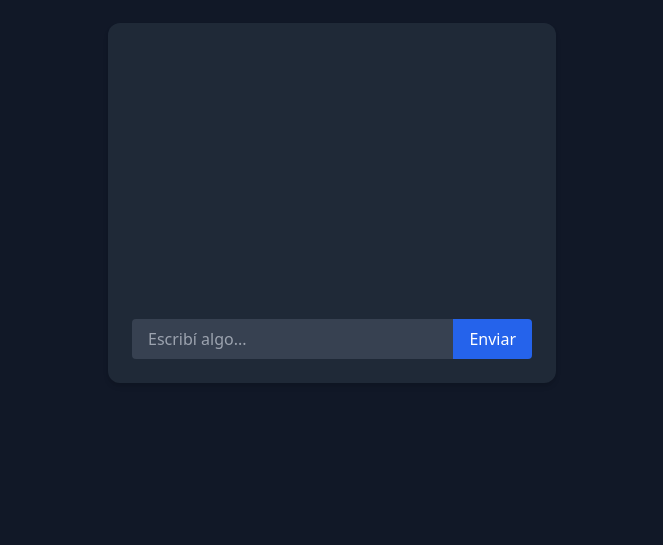
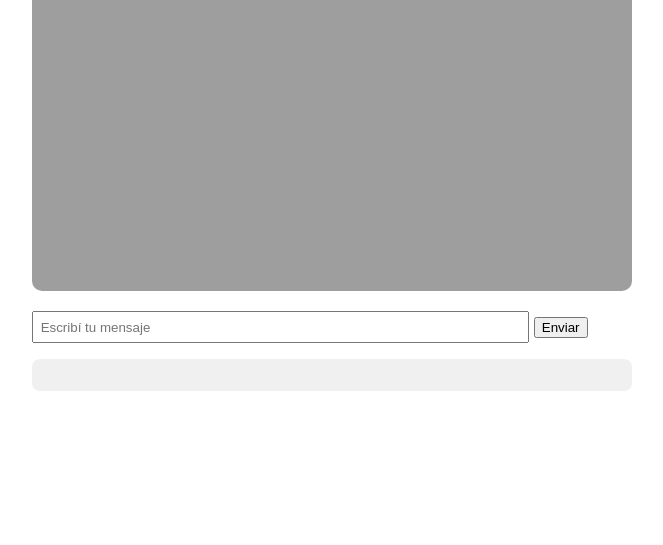
Before and after one commit to jspoleti66/Projects, a Flask app: page / in a window 1280 px wide. Shown: the part 255-800 px from the top of the page, without its empty margins (308-971 px from the left). Run offline with Flask 3, Linux system fonts and the light colour scheme.

Commit message:
Add files via upload

```diff
--- a/templates/index.html
+++ b/templates/index.html
@@ -1,36 +1,72 @@
 <!DOCTYPE html>
 <html lang="es">
 <head>
-  <meta charset="UTF-8" />
-  <meta name="viewport" content="width=device-width, initial-scale=1.0" />
-  <title>AlmostMe - Tu clon digital</title>
-  <link href="https://cdn.jsdelivr.net/npm/tailwindcss@2.2.19/dist/tailwind.min.css" rel="stylesheet">
+  <meta charset="UTF-8">
+  <title>Clon Digital - AlmostMe</title>
+  <style>
+    body { font-family: Arial, sans-serif; max-width: 600px; margin: auto; padding: 1em; }
+    video { width: 100%; border-radius: 10px; margin-bottom: 1em; }
+    #respuesta { margin-top: 1em; background: #f0f0f0; padding: 1em; border-radius: 8px; }
+  </style>
 </head>
-<body class="bg-gray-900 text-white flex flex-col items-center min-h-screen py-10 px-4">
-  <h1 class="text-4xl font-bold mb-6 animate-fade-in">👤 AlmostMe - Clon Digital</h1>
+<body>
+  <h1>AlmostMe: Tu clon digital</h1>
+  <video id="avatarVideo" autoplay loop muted poster="loading.jpg"></video>
 
-  <!-- Avatar animado de D-ID (usar iframe) -->
-  <div class="w-full max-w-md mb-6 aspect-video">
-    <iframe
-      id="did-avatar"
-      src="https://studio.d-id.com/share?id=96718701a9a9fcbd73a59583748a09f3&utm_source=copy"  <!-- ← Reemplazá con el tuyo -->
-      frameborder="0"
-      allow="autoplay; fullscreen"
-      class="w-full h-full rounded-2xl shadow-lg">
-    </iframe>
-  </div>
+  <form id="formulario">
+    <input type="text" id="mensaje" placeholder="Escribí tu mensaje" required style="width: 80%; padding: 0.5em;">
+    <button type="submit">Enviar</button>
+  </form>
 
-  <!-- Área de chat -->
-  <div class="w-full max-w-md bg-gray-800 rounded-xl p-6 shadow-md">
-    <div id="chat-box" class="h-64 overflow-y-auto mb-4 space-y-2 text-sm"></div>
+  <div id="respuesta"></div>
 
-    <form id="chat-form" class="flex">
-      <input id="user-input" type="text" placeholder="Escribí algo..." class="flex-grow px-4 py-2 rounded-l bg-gray-700 text-white focus:outline-none" autocomplete="off" />
-      <button type="submit" class="bg-blue-600 hover:bg-blue-700 text-white px-4 py-2 rounded-r">Enviar</button>
-    </form>
-  </div>
+  <script>
+    const videoElement = document.getElementById("avatarVideo");
 
-  <!-- Scripts -->
-  <script src="/static/scripts.js"></script>
+    document.getElementById("formulario").addEventListener("submit", async function (e) {
+      e.preventDefault();
+      const mensaje = document.getElementById("mensaje").value;
+      const respuestaDiv = document.getElementById("respuesta");
+      respuestaDiv.innerHTML = "⏳ Pensando...";
+
+      // Obtener respuesta del clon (tu backend)
+      const respuesta = await fetch("/clon", {
+        method: "POST",
+        headers: { "Content-Type": "application/json" },
+        body: JSON.stringify({ mensaje })
+      });
+
+      const data = await respuesta.json();
+      const texto = data.respuesta;
+      respuestaDiv.innerHTML = `<strong>Clon:</strong> ${texto}`;
+
+      // Enviar a D-ID para generar nuevo video hablando
+      const didResponse = await fetch("https://api.d-id.com/talks", {
+        method: "POST",
+        headers: {
+          "Content-Type": "application/json",
+          "Authorization": "Y2VjYXJyaXpvZ0BnbWFpbC5jb20:WeD5_aVq0SBv-sHciQa8B"
+        },
+        body: JSON.stringify({
+          script: {
+            type: "text",
+            ssml: false,
+            provider: { type: "microsoft", voice_id: "es-AR-TomasNeural" },
+            input: texto
+          },
+          config: { fluent: true },
+          source_url: "URL_DE_TU_IMAGEN_SUBIDA"
+        })
+      });
+
+      const didData = await didResponse.json();
+      const videoUrl = `https://studio.d-id.com/share/${didData.id}`;
+
+      // Reemplazar el video con el nuevo generado
+      videoElement.src = videoUrl;
+      videoElement.load();
+      videoElement.play();
+    });
+  </script>
 </body>
 </html>
```
